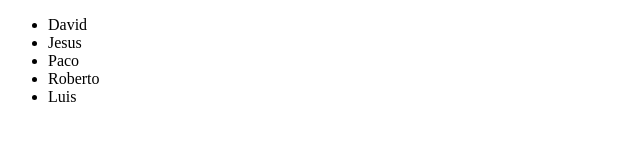
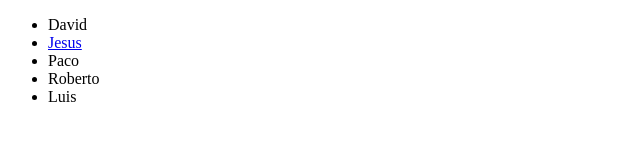
Before and after one commit to DBallinas/Team, a plain HTML site: page index.html in a window 1280 px wide. Shown: the full height of the page, 0-640 px from the left. Drawn offline with Linux system fonts and the light colour scheme.

Commit message:
agrego mi cv jose de jesus vazquez rosales

```diff
--- a/index.html
+++ b/index.html
@@ -11,7 +11,7 @@
 <body>
     <ul>
         <li><a href="david.html"></a> David</li>
-        <li>Jesus</li>
+        <li><a href="./CV JOSE DE JESUS VAZQUEZ/HTML/josedejesus.html"> Jesus</a></li>
         <li>Paco</li>
         <li>Roberto</li>
         <li>Luis</li>
```
